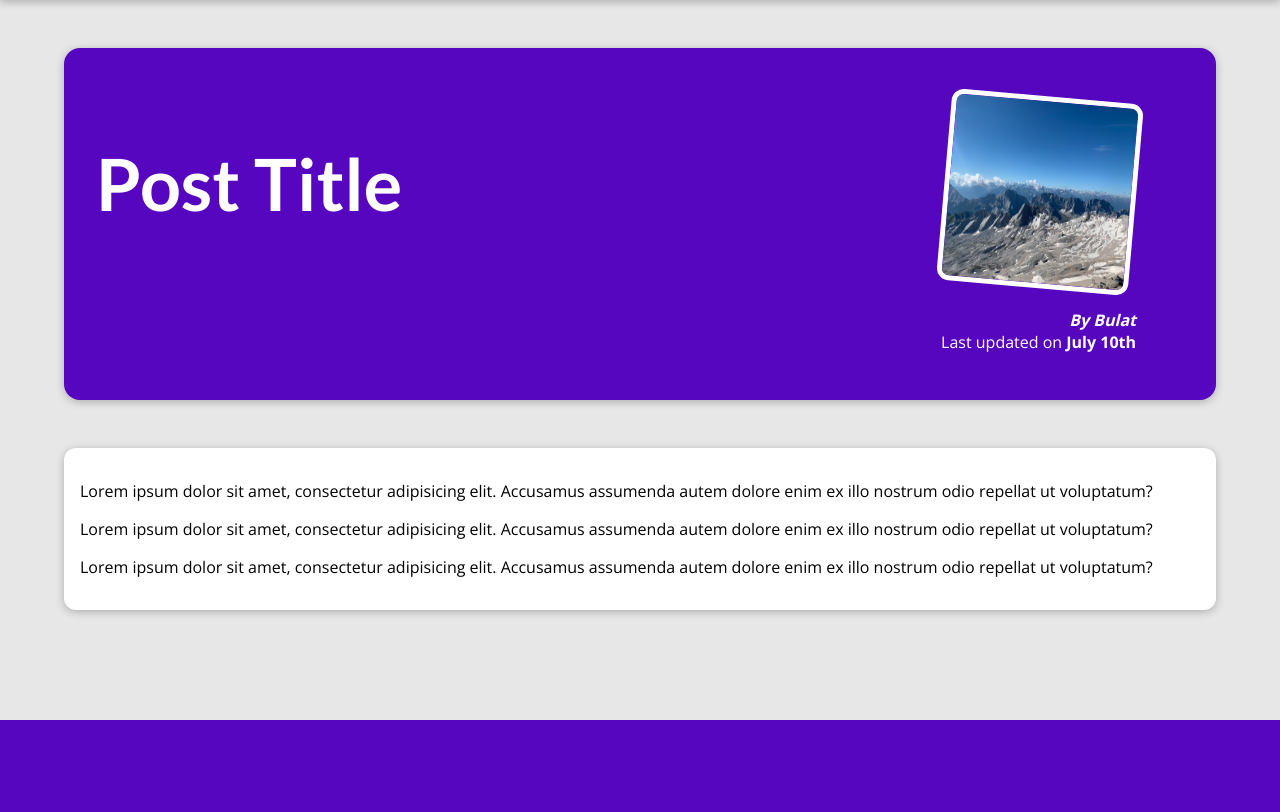
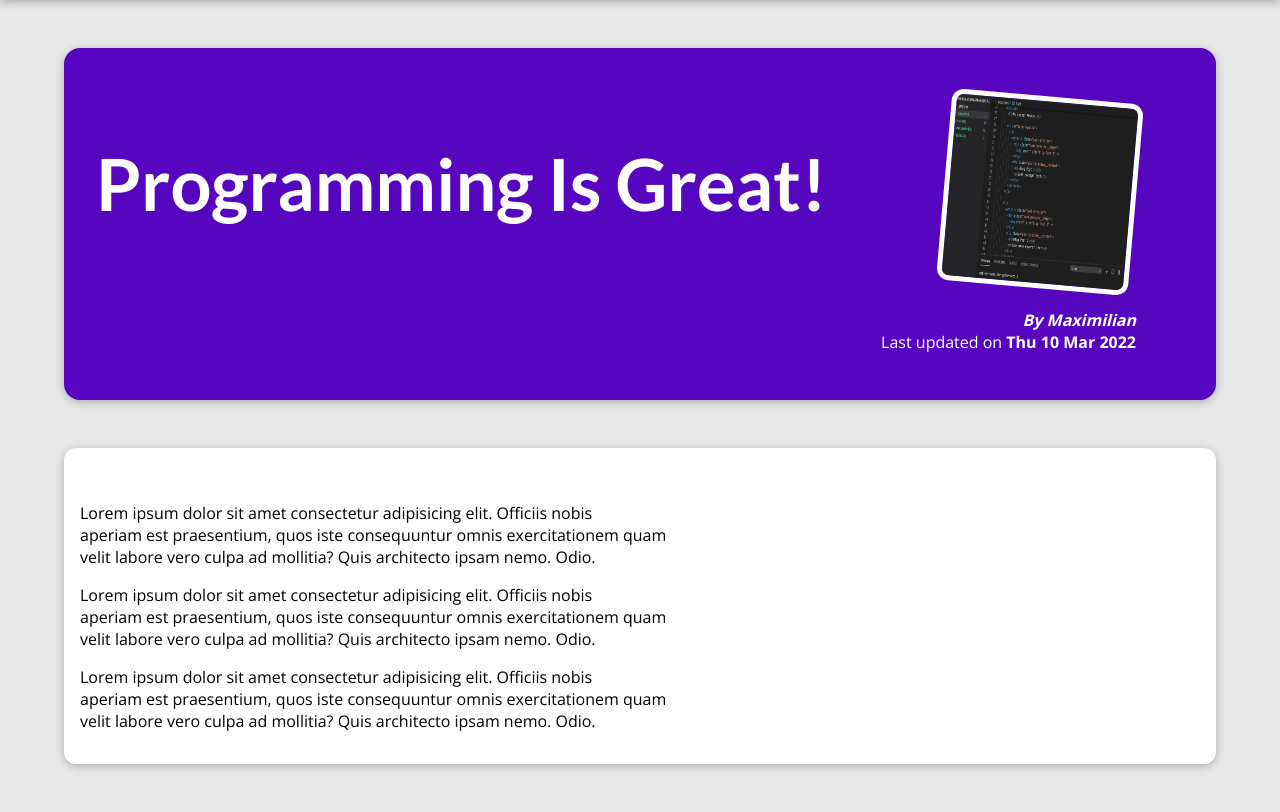
Before and after one commit to hairutdinov/django-my-site, a Django app: page /posts/programming-is-fun in a window 1280 px wide. Shown: the part 80-892 px from the top of the page. Before the commit the page ends 800 px from the top, so only its background shows below. Run offline with Django 4.2, Linux system fonts and the light colour scheme.

Commit message:
post detail page

```diff
--- a/blog/templates/blog/post-detail.html
+++ b/blog/templates/blog/post-detail.html
@@ -11,26 +11,17 @@
 
 {% block content %}
     <section id="summary">
-        <h2>Post Title</h2>
+        <h2>
+            {{ post.title }}
+        </h2>
         <article>
-            <img src="{% static 'blog/images/mountains.jpg' %}" alt="Post Title">
-            <address>By Bulat</address>
-            <div>Last updated on <time>July 10th</time></div>
+            <img src="{% static 'blog/images/'|add:post.image %}" alt="{{ post.title }}">
+            <address>By {{ post.author }}</address>
+            <div>Last updated on <time>{{ post.date|date:'D d M Y' }}</time></div>
         </article>
     </section>
 
     <main>
-        <p>
-            Lorem ipsum dolor sit amet, consectetur adipisicing elit.
-            Accusamus assumenda autem dolore enim ex illo nostrum odio repellat ut voluptatum?
-        </p>
-        <p>
-            Lorem ipsum dolor sit amet, consectetur adipisicing elit.
-            Accusamus assumenda autem dolore enim ex illo nostrum odio repellat ut voluptatum?
-        </p>
-        <p>
-            Lorem ipsum dolor sit amet, consectetur adipisicing elit.
-            Accusamus assumenda autem dolore enim ex illo nostrum odio repellat ut voluptatum?
-        </p>
+        {{ post.content|linebreaks }}
     </main>
 {% endblock %}
--- a/blog/views.py
+++ b/blog/views.py
@@ -92,4 +92,7 @@ def posts(request):
 
 
 def post_detail(request, slug):
-    return render(request, 'blog/post-detail.html')
+    post = next(post for post in all_posts if post['slug'] == slug)
+    return render(request, 'blog/post-detail.html', {
+        'post': post,
+    })
```
